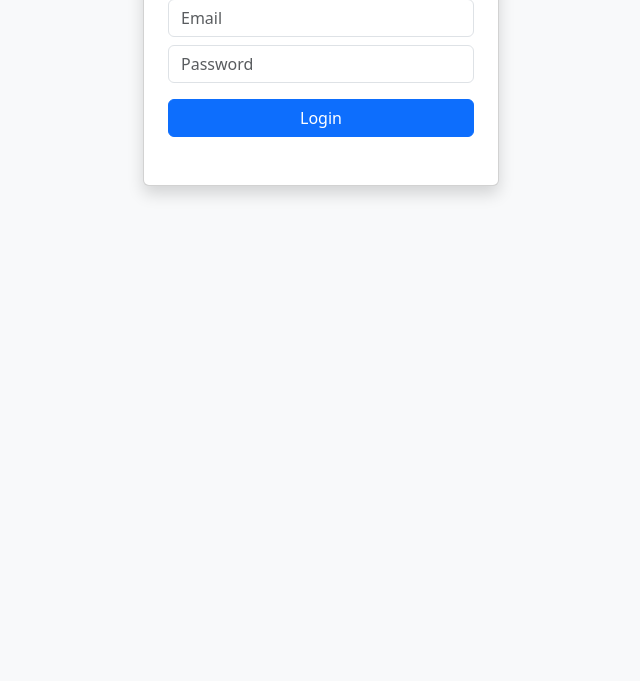
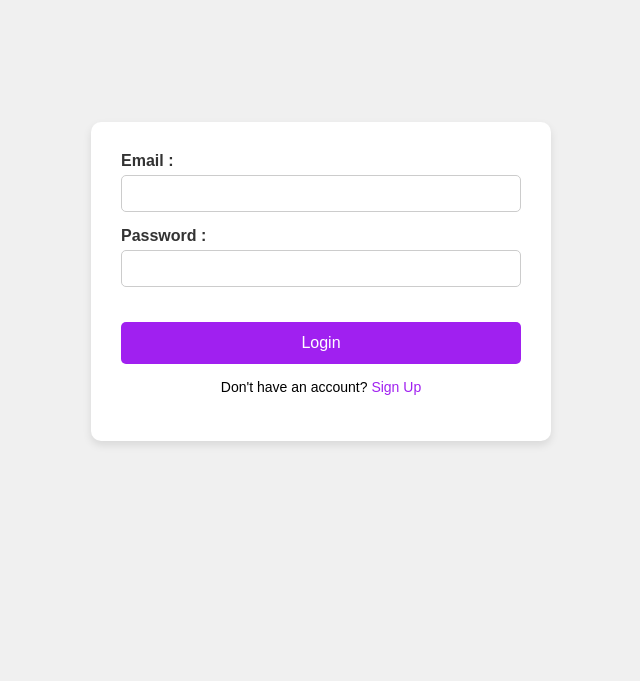
Before and after one commit to VishvaNarkar/Dayflow, a website: page public/login.html in a window 1280 px wide. Shown: the part 119-800 px from the top of the page, without its empty margins (319-959 px from the left). Drawn offline with nearby package versions, Linux system fonts and the light colour scheme.

Commit message:
Signup_Completed

```diff
--- /dev/null
+++ b/public/css/login.css
@@ -0,0 +1,73 @@
+body {
+    font-family: Arial, sans-serif;
+    background-color: #f0f0f0;
+    display: flex;
+    justify-content: center;
+    align-items: center;
+    height: 100vh;
+    margin: 0;
+}
+
+.container {
+    background-color: #fff;
+    padding: 30px;
+    border-radius: 10px;
+    box-shadow: 0 4px 8px rgba(0,0,0,0.1);
+    width: 100%;
+    max-width: 400px;
+}
+
+.header {
+    background-color: #e9ecef;
+    padding: 15px;
+    text-align: center;
+    border-radius: 5px;
+    margin-bottom: 25px;
+    color: #555;
+}
+
+.input-group {
+    margin-bottom: 15px;
+}
+
+.input-group label {
+    display: block;
+    margin-bottom: 5px;
+    font-weight: bold;
+    color: #333;
+}
+
+.input-group input {
+    width: 100%;
+    padding: 10px;
+    border: 1px solid #ccc;
+    border-radius: 5px;
+    box-sizing: border-box; /* Ensures padding doesn't affect width */
+}
+
+.login-btn {
+    width: 100%;
+    padding: 12px;
+    background-color: #a020f0; /* Purple color */
+    color: #fff;
+    border: none;
+    border-radius: 5px;
+    cursor: pointer;
+    font-size: 16px;
+    margin-top: 20px;
+}
+
+.login-btn:hover {
+    background-color: #8a2be2;
+}
+
+.signup-link {
+    text-align: center;
+    margin-top: 15px;
+    font-size: 14px;
+}
+
+.signup-link a {
+    color: #a020f0;
+    text-decoration: none;
+}
--- /dev/null
+++ b/public/css/signup.css
@@ -0,0 +1,73 @@
+body {
+    font-family: Arial, sans-serif;
+    background-color: #f0f0f0;
+    display: flex;
+    justify-content: center;
+    align-items: center;
+    height: 100vh;
+    margin: 0;
+}
+
+.container {
+    background-color: #fff;
+    padding: 30px;
+    border-radius: 10px;
+    box-shadow: 0 4px 8px rgba(0,0,0,0.1);
+    width: 100%;
+    max-width: 400px;
+}
+
+.header {
+    background-color: #e9ecef;
+    padding: 15px;
+    text-align: center;
+    border-radius: 5px;
+    margin-bottom: 25px;
+    color: #555;
+}
+
+.input-group {
+    margin-bottom: 15px;
+}
+
+.input-group label {
+    display: block;
+    margin-bottom: 5px;
+    font-weight: bold;
+    color: #333;
+}
+
+.input-group input {
+    width: 100%;
+    padding: 10px;
+    border: 1px solid #ccc;
+    border-radius: 5px;
+    box-sizing: border-box; /* Ensures padding doesn't affect width */
+}
+
+.signup-btn {
+    width: 100%;
+    padding: 12px;
+    background-color: #a020f0; /* Purple color */
+    color: #fff;
+    border: none;
+    border-radius: 5px;
+    cursor: pointer;
+    font-size: 16px;
+    margin-top: 20px;
+}
+
+.signup-btn:hover {
+    background-color: #8a2be2;
+}
+
+.signin-link {
+    text-align: center;
+    margin-top: 15px;
+    font-size: 14px;
+}
+
+.signin-link a {
+    color: #a020f0;
+    text-decoration: none;
+}
--- a/public/js/auth.js
+++ b/public/js/auth.js
@@ -23,3 +23,34 @@ function login() {
     }
   });
 }
+
+
+function signup() {
+  const companyName = document.getElementById("company-name").value;
+  const name = document.getElementById("name").value;
+  const email = document.getElementById("email").value;
+  const password = document.getElementById("password").value;
+  const confirmPassword = document.getElementById("confirm-password").value;
+  const phone = document.getElementById("phone").value;
+  const role = document.getElementById("role").value;
+
+  if (password !== confirmPassword) {
+    document.getElementById("error").innerText = "Passwords do not match";
+    return;
+  }
+
+  fetch("http://localhost:3000/api/auth/register", {
+    method: "POST",
+    headers: { "Content-Type": "application/json" },
+    body: JSON.stringify({ companyName, name, email, password, phone, role })
+  })
+  .then(res => res.json())
+  .then(data => {
+    if (data.message) {
+      document.getElementById("error").innerText = "Signup successful! Please login.";
+      setTimeout(() => window.location.href = "index.html", 2000);
+    } else {
+      document.getElementById("error").innerText = data.error || "Signup failed";
+    }
+  });
+}
--- a/public/js/dashborad.js
+++ b/public/js/dashborad.js
@@ -1,3 +1,7 @@
+if (localStorage.getItem("role") !== "EMPLOYEE") {
+  window.location.href = "login.html";
+}
+
 const token = localStorage.getItem("token");
 if (!token) window.location.href = "login.html";
 
@@ -25,7 +29,7 @@ function checkOut() {
   })
   .then(res => res.json())
   .then(data => {
-    document.getElementById("msg").innerText = data.message;
+    document.getElementById("status").innerText = data.message;
   });
 }
 
--- a/public/login.html
+++ b/public/login.html
@@ -1,26 +1,29 @@
 <!DOCTYPE html>
-<html>
+<html lang="en">
 <head>
-  <title>Dayflow Login</title>
-  <link href="https://cdn.jsdelivr.net/npm/bootstrap@5.3.2/dist/css/bootstrap.min.css" rel="stylesheet">
+  <meta charset="UTF-8">
+  <meta name="viewport" content="width=device-width, initial-scale=1.0">
+  <title>Login Page</title>
+  <link rel="stylesheet" href="css/login.css">
 </head>
-<body class="bg-light">
-
-<div class="container mt-5">
-  <div class="row justify-content-center">
-    <div class="col-md-4">
-      <div class="card p-4 shadow">
-        <h4 class="text-center mb-3">Dayflow Login</h4>
-
-        <input id="email" class="form-control mb-2" placeholder="Email">
-        <input id="password" type="password" class="form-control mb-3" placeholder="Password">
-
-        <button class="btn btn-primary w-100" onclick="login()">Login</button>
-        <p id="error" class="text-danger mt-2 text-center"></p>
+<body>
+  <div class="container">
+    <form action="#">
+      <div class="input-group">
+        <label for="email">Email :</label>
+        <input type="email" id="email" required>
       </div>
+      <div class="input-group">
+        <label for="password">Password :</label>
+        <input type="password" id="password" required>
+      </div>
+      <button type="submit" class="login-btn" onclick="login()">Login</button>
+    </form>
+    <div class="signup-link">
+      Don't have an account? <a href="signup.html">Sign Up</a>
     </div>
+    <p id="error" class="text-danger mt-2 text-center"></p>
   </div>
-</div>
 
 <script src="js/auth.js"></script>
 </body>
--- a/server/routes/auth.js
+++ b/server/routes/auth.js
@@ -8,12 +8,12 @@ const SECRET = "dayflow_secret"; // hackathon-safe
 
 // REGISTER
 router.post("/register", (req, res) => {
-  const { email, password, role } = req.body;
+  const { companyName, name, email, password, phone, role } = req.body;
   const hashed = bcrypt.hashSync(password, 8);
 
   db.run(
-    "INSERT INTO users (email, password, role) VALUES (?, ?, ?)",
-    [email, hashed, role],
+    "INSERT INTO users (company_name, name, email, phone, password, role) VALUES (?, ?, ?, ?, ?, ?)",
+    [companyName, name, email, phone, hashed, role],
     function (err) {
       if (err) return res.status(400).json({ error: err.message });
       res.json({ message: "User registered" });
--- a/server/server.js
+++ b/server/server.js
@@ -7,7 +7,10 @@ db.serialize(() => {
   db.run(`
     CREATE TABLE IF NOT EXISTS users (
       id INTEGER PRIMARY KEY AUTOINCREMENT,
+      company_name TEXT,
+      name TEXT,
       email TEXT UNIQUE,
+      phone TEXT,
       password TEXT,
       role TEXT
     )
@@ -54,7 +57,7 @@ app.use("/api/leave", leaveRoutes);
 
 // Fallback to login page for browser root
 app.get("/", (req, res) => {
-  res.sendFile(path.join(__dirname, "..", "public", "login.html"));
+  res.sendFile(path.join(__dirname, "..", "public", "signup.html"));
 });
 
 const PORT = process.env.PORT || 3000;
```
Also changed, not shown: public/admin.html (+3 -0 lines), public/dashboard.html (+2 -0 lines), public/js/admin.js (+12 -3 lines), public/signup.html (added, +45 -0 lines), 1 other file.
